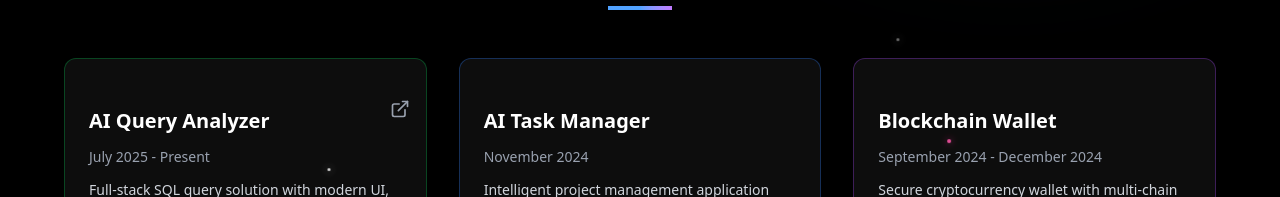
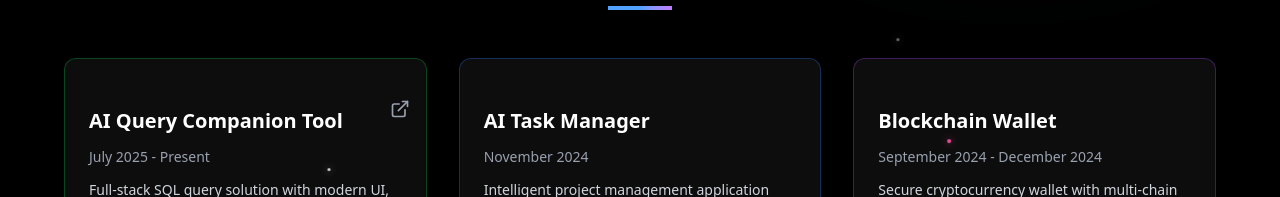
Before and after one commit to AverageNftEnjoyer/ReactPortfolio, a React (Vite) app: page / in a window 1280 px wide. Shown: the part 3541-3738 px from the top of the page. Built offline with nearby package versions, Linux system fonts and the light colour scheme.

Commit message:
Name Change

```diff
--- a/src/App.tsx
+++ b/src/App.tsx
@@ -1149,7 +1149,7 @@ useEffect(() => {
       <ExternalLink className="w-5 h-5" />
     </a>
 
-    <h3 className="text-white font-bold text-xl mb-3">AI Query Analyzer</h3>
+    <h3 className="text-white font-bold text-xl mb-3">AI Query Companion Tool</h3>
     <p className="text-gray-400 text-sm mb-3">July 2025 - Present</p>
     <p className="text-gray-300 text-sm mb-4 leading-relaxed">
       Full-stack SQL query solution with modern UI, AI integration, and results management
```
